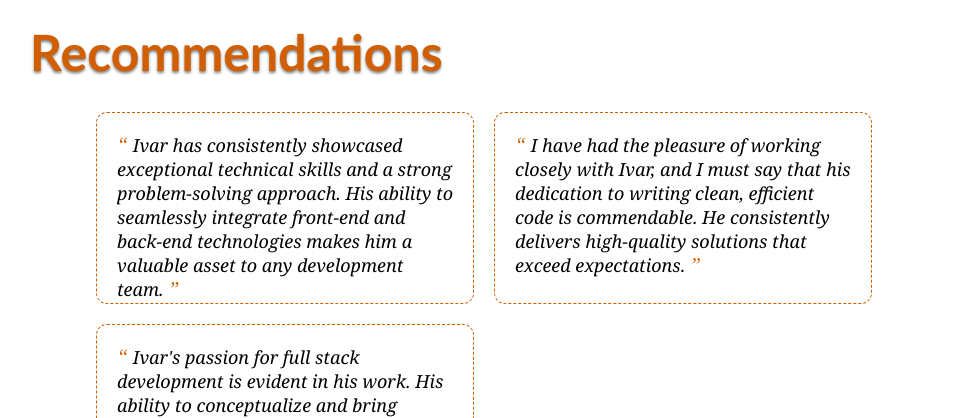
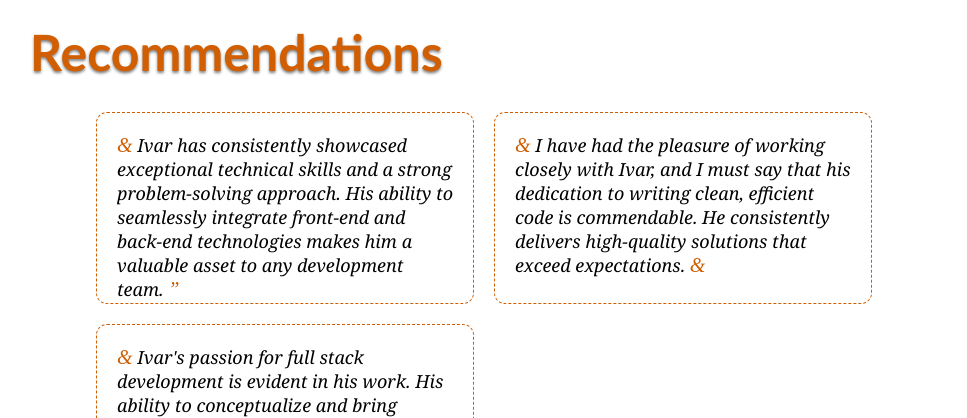
Before and after one commit to Ivarock/Ivarock-Portfolio, a plain HTML site: page index.html in a window 1280 px wide. Shown: the part 2120-2538 px from the top of the page, without its empty margins (38-1005 px from the left). Drawn offline with Linux system fonts and the light colour scheme.

Commit message:
Update index.html
removed some #8220; don't know where they came from yet.

```diff
--- a/index.html
+++ b/index.html
@@ -143,19 +143,19 @@
       <div style="clear:both;"></div>
       <div class="all_recommendations" id="all_recommendations">
         <div class="recommendation">
-          <span>&#8220;</span>
+          <span>&</span>
           Ivar has consistently showcased exceptional technical skills and a strong problem-solving approach.
           His ability to seamlessly integrate front-end and back-end technologies makes him a valuable asset to any development team.
           <span>&#8221;</span>
         </div>
         <div class="recommendation">
-          <span>&#8220;</span>
+          <span>&</span>
           I have had the pleasure of working closely with Ivar, and I must say that his dedication to writing clean, efficient code is commendable.
           He consistently delivers high-quality solutions that exceed expectations.
-          <span>&#8221;</span>
+          <span>&</span>
         </div>
         <div class="recommendation">
-          <span>&#8220;</span>
+          <span>&</span>
           Ivar's passion for full stack development is evident in his work. His ability to conceptualize and bring innovative ideas to life sets him apart.
           With his strong attention to detail, Ivar consistently delivers exceptional results.
           <span>&#8221;</span>
```
